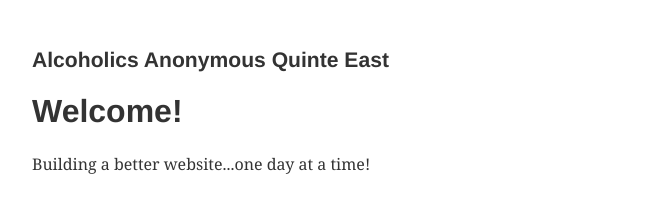
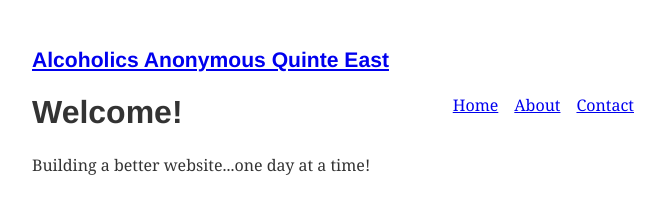
Before and after one commit to kmorning/gatsby-hello-world, a Gatsby site: page / in a window 1280 px wide. Shown: the whole page, without its empty margins (299-964 px from the left). Built offline with nearby package versions, Linux system fonts and the light colour scheme; Gatsby itself is replaced by a stand-in of ours.

Commit message:
create navigation links

```diff
--- a/src/components/Layout.tsx
+++ b/src/components/Layout.tsx
@@ -1,12 +1,33 @@
+import { Link } from 'gatsby'
 import React from 'react'
 
-interface Props {
+interface ListLinkProps {
+  to: string
   children: React.ReactNode
 }
 
-const Layout: React.FC<Props> = ({ children }) => (
+interface LayoutProps {
+  children: React.ReactNode
+}
+
+const ListLink: React.FC<ListLinkProps> = ({ to, children }) => (
+  <li style={{ display: `inline-block`, marginRight: `1rem` }}>
+    <Link to={to}>{children}</Link>
+  </li>
+)
+
+const Layout: React.FC<LayoutProps> = ({ children }) => (
   <div style={{ margin: `3rem auto`, maxWidth: 650, padding: `0 1rem` }}>
-    <h3>Alcoholics Anonymous Quinte East</h3>
+    <header style={{ marginBottom: `1.5rem` }}>
+      <Link to="/" style={{ textShadow: `none`, backgroundImage: `none` }}>
+        <h3>Alcoholics Anonymous Quinte East</h3>
+      </Link>
+      <ul style={{ listStyle: `none`, float: `right` }}>
+        <ListLink to="/">Home</ListLink>
+        <ListLink to="/about">About</ListLink>
+        <ListLink to="/contact">Contact</ListLink>
+      </ul>
+    </header>
     {children}
   </div>
 )
```
